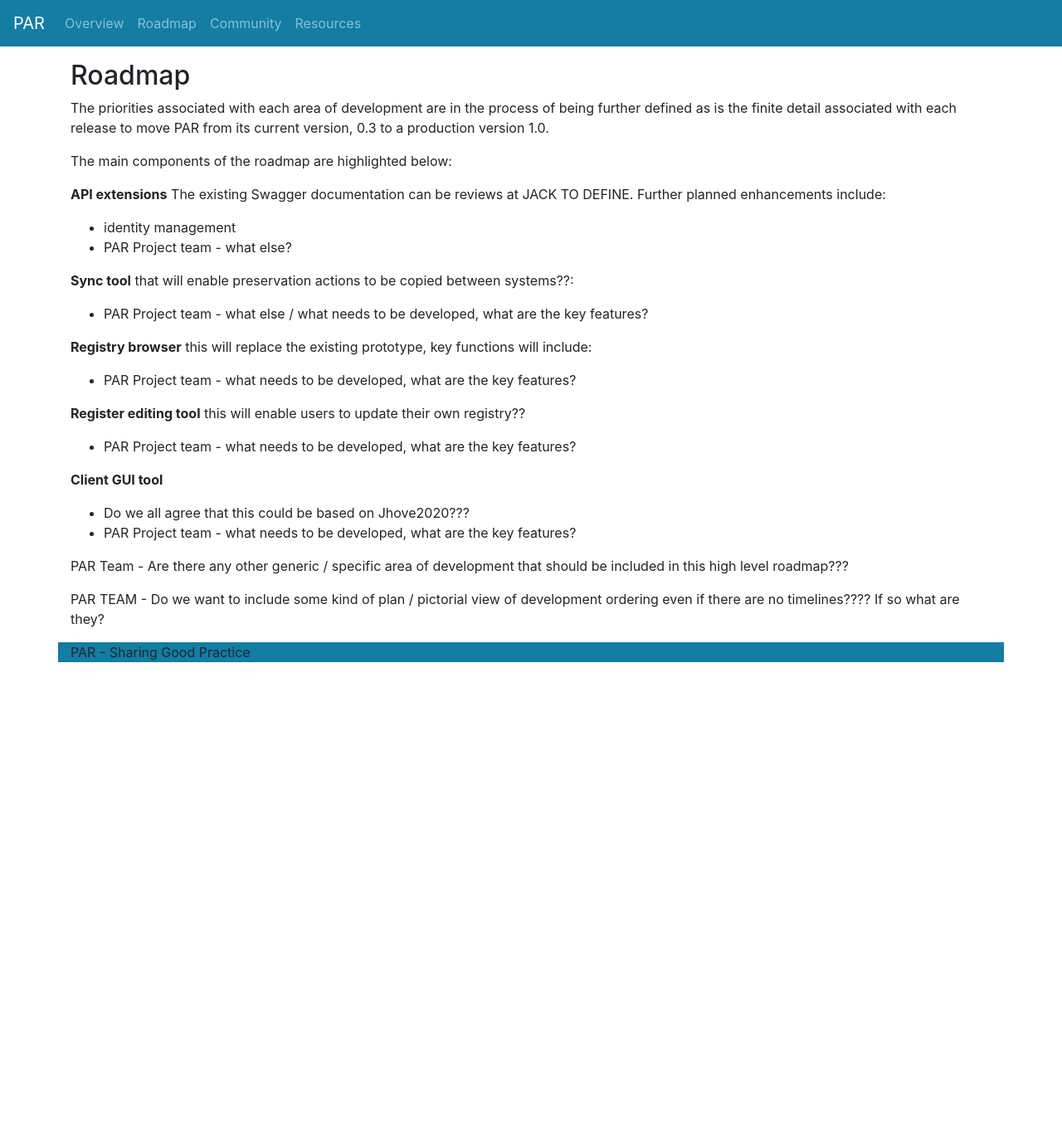
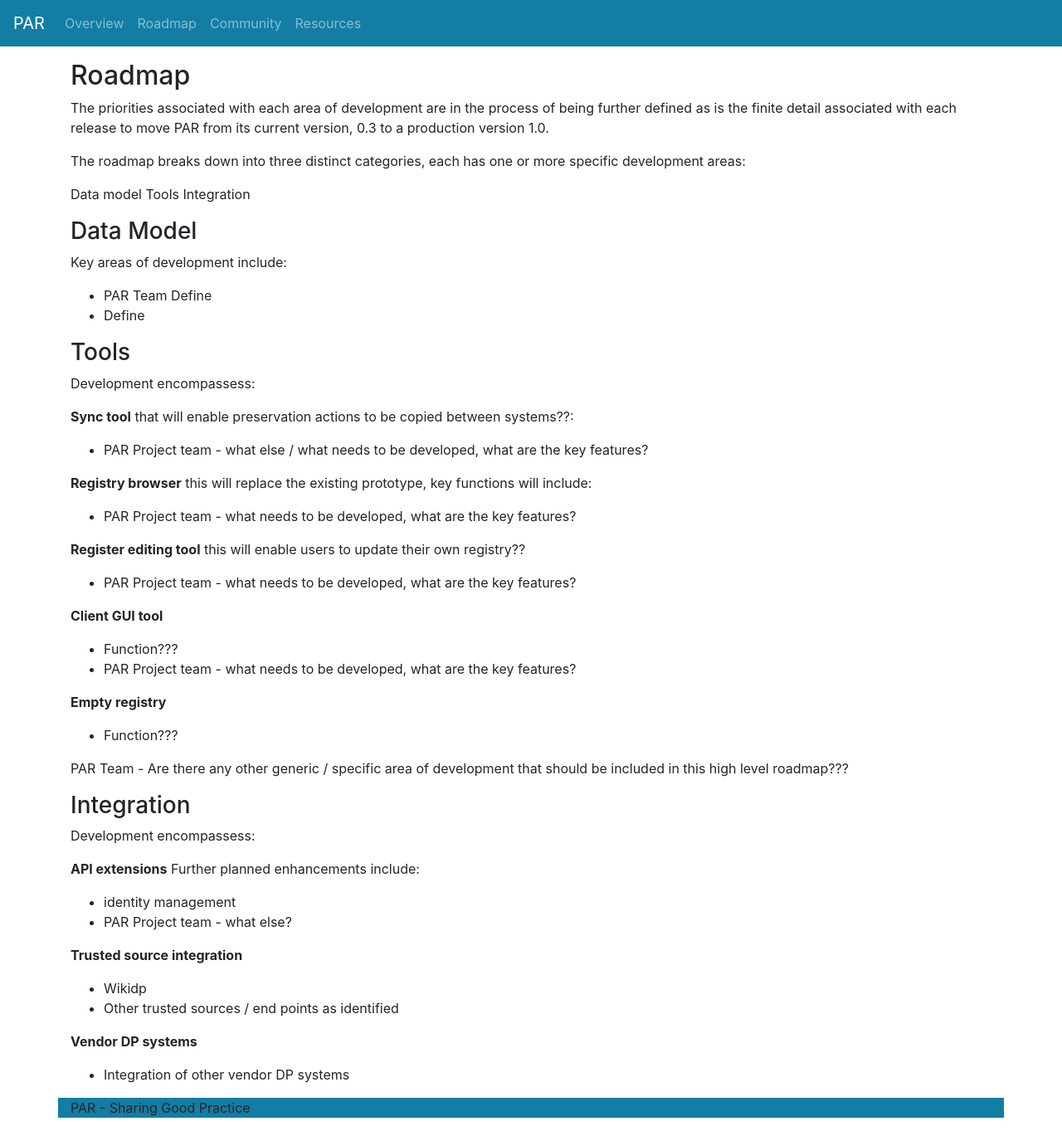
Before and after one commit to openpreserve/par, a Jekyll site: the page built from docs/roadmap/index.md, in a window 1280 px wide and 1363 px high. Shown: the whole window at 83% size. Built offline with Jekyll 4.4.1, drawn with Linux system fonts in a browser that asks for light colours.

Commit message:
Update index.md

```diff
--- a/docs/roadmap/index.md
+++ b/docs/roadmap/index.md
@@ -6,15 +6,24 @@
 ## Roadmap
 The priorities associated with each area of development are in the process of being further defined as is the finite detail associated with each release to move PAR from its current version, 0.3 to a production version 1.0.
 
-The main components of the roadmap are highlighted below:
+The roadmap breaks down into three distinct categories, each has one or more specific development areas:
 
-**API extensions** The existing Swagger documentation can be reviews at JACK TO DEFINE. Further planned enhancements include:
-* identity management
-* PAR Project team - what else?
+Data model
+Tools
+Integration
+
+### Data Model
+Key areas of development include:
+
+* PAR Team Define
+* Define
+
+
+### Tools
+Development encompassess:
 
 **Sync tool** that will enable preservation actions to be copied between systems??:
 * PAR Project team - what else / what needs to be developed, what are the key features?
-
 
 **Registry browser** this will replace the existing prototype, key functions will include:
 * PAR Project team - what needs to be developed, what are the key features?
@@ -23,9 +32,24 @@
 * PAR Project team - what needs to be developed, what are the key features?
 
 **Client GUI tool**
-* Do we all agree that this could be based on Jhove2020???
+* Function???
 * PAR Project team - what needs to be developed, what are the key features?
+
+**Empty registry**
+* Function???
 
 PAR Team - Are there any other generic / specific area of development that should be included in this high level roadmap???
 
-PAR TEAM - Do we want to include some kind of plan / pictorial view of development ordering even if there are no timelines???? If so what are they?
+### Integration
+Development encompassess:
+
+**API extensions** Further planned enhancements include:
+* identity management
+* PAR Project team - what else?
+
+**Trusted source integration**
+* Wikidp
+* Other trusted sources / end points as identified
+
+**Vendor DP systems**
+* Integration of other vendor DP systems
```
